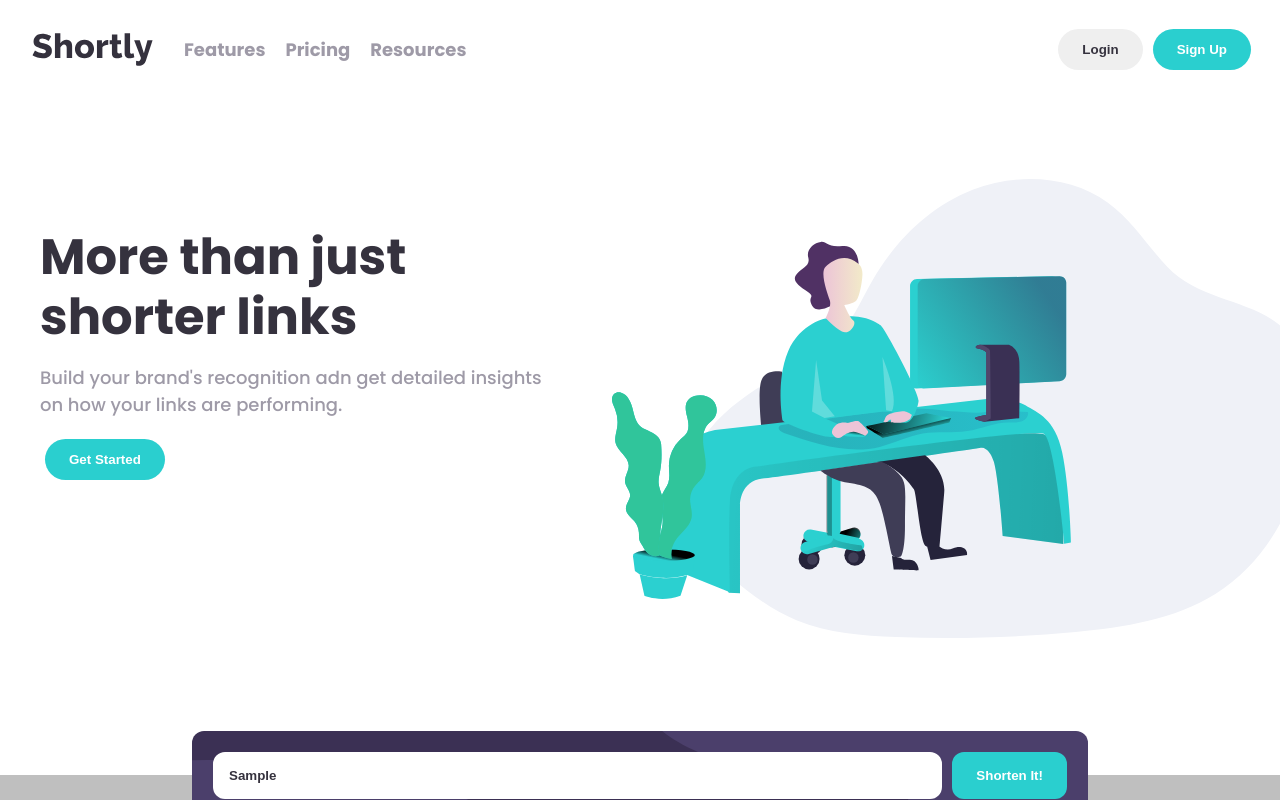
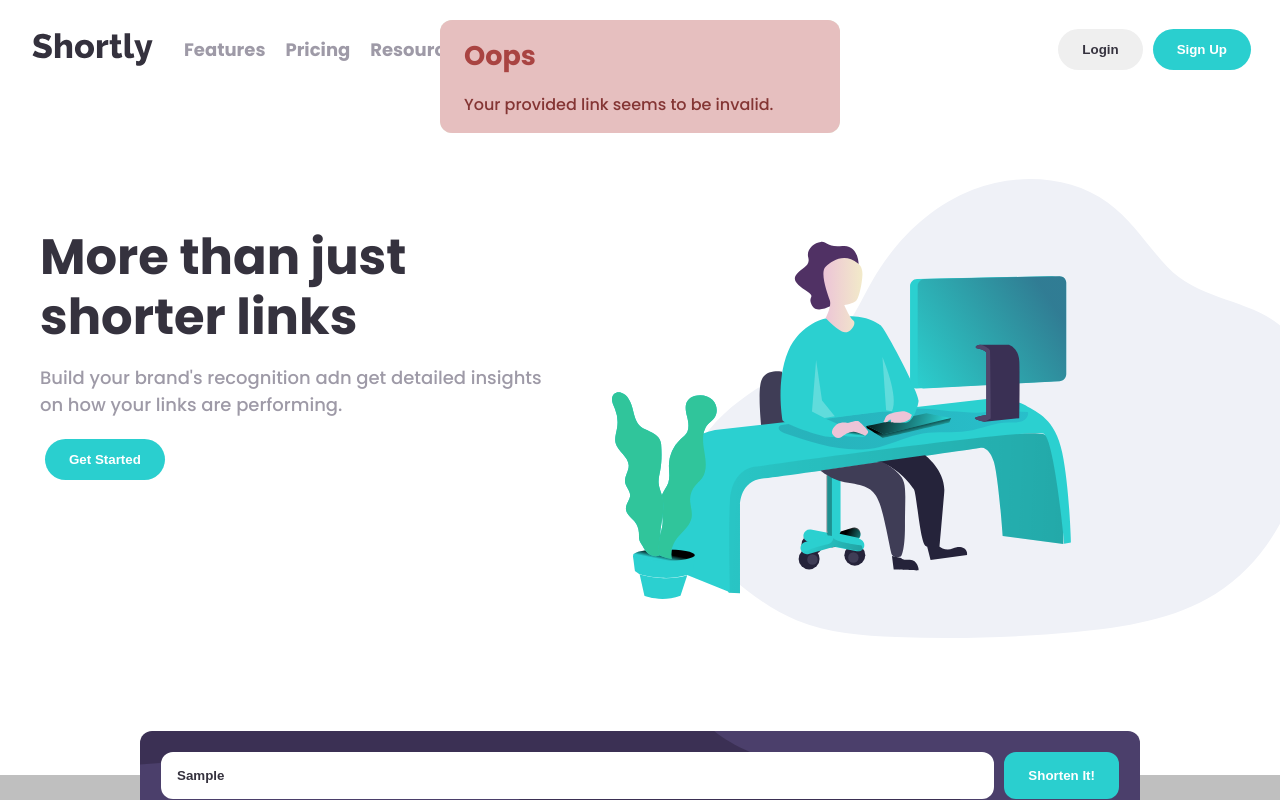
Before and after one commit to m-bashari-m/url-shortening, a React (Vite) app: page / in a window 1280 px wide. Both pictures are taken after typing "Sample" into the empty fields and a click on the button "Shorten It!". Built offline with nearby package versions, Linux system fonts and the light colour scheme; no server answers.

Commit message:
update: complete shortener component logic

```diff
--- a/src/components/button/button.css
+++ b/src/components/button/button.css
@@ -5,6 +5,7 @@
   border: none;
   cursor: pointer;
   margin: 5px 5px;
+  transition: 500ms;
 }
 
 .button--primary{
--- a/src/components/fadeIn/fadeIn.css
+++ b/src/components/fadeIn/fadeIn.css
@@ -1,6 +1,6 @@
 @keyframes fade-in-top {
   from{
-    top: -20px;
+    top: -10px;
     opacity: 0;
   }
   to{
--- /dev/null
+++ b/src/components/shortener/Message.jsx
@@ -0,0 +1,16 @@
+import React from 'react'
+import "./message.css"
+
+function Message({ heading, message, type, onEnd }) {
+  return (
+    <div
+      className={`message message-${type}`}
+      onAnimationEnd={onEnd}
+    >
+      <h2>{heading}</h2>
+      <p>{message}</p>
+    </div>
+  )
+}
+
+export default Message
--- a/src/components/shortener/Shortener.jsx
+++ b/src/components/shortener/Shortener.jsx
@@ -4,10 +4,14 @@ import React, { useEffect, useState } from 'react'
 import ShortenerResult from "./ShortenerResult"
 import "./shortener.css"
 import FadeIn from "../fadeIn/FadeIn"
+import Message from "./Message"
 
 function Shortener() {
   const [link, setLink] = useState("")
   const [links, setLinks]  = useState([])
+  const [isEmpty, setIsEmpty] = useState(false)
+  const [isValidLink, setIsValidLink] = useState(true)
+  const [workingOn, setWorkingOn] = useState(false)
 
   const headers = {
     "Content-Type": "application/json",
@@ -16,10 +20,11 @@ function Shortener() {
 
   function handleSubmit(e){
     e.preventDefault()
+    if (link !== ""){
+      setWorkingOn(true)
 
       const data = {
         destination: link,
-      domain: { fullName: "rebrand.ly" }
       }
 
       fetch("https://api.rebrandly.com/v1/links", {
@@ -29,9 +34,17 @@ function Shortener() {
           })
         .then((response) => response.json())
         .then((data) => {
-        setLinks(prevLinks => [...prevLinks, {longUrl: link, shortUrl: data.shortUrl}])
+          if (data.errors){
+            throw Error("Invalid URL")
+          }
+          setLinks([...links, {longUrl: link, shortUrl: data.shortUrl}])
         })
-      .catch((error) => {console.error('Error');})
+        .catch((error) => {
+          setIsValidLink(false)
+        })
+    }else{
+      setIsEmpty(true)
+    }
   }
 
   return (
@@ -39,12 +52,30 @@ function Shortener() {
     <div className='shortener'>
       <div className="shortener--top"></div>
       <form onSubmit={handleSubmit}>
+        <div className="shortener--input-container">
           <input
             type="text"
             placeholder="Shorten a link here..."
             value={link}
-          onChange={(e) => setLink(e.target.value)}
+            onChange={(e) => {
+                setLink(e.target.value)
+                setIsEmpty(false)
+            }}
+            onBlur={(e) => {
+              if (e.target.value === ""){
+                setIsEmpty(true)
+              }
+            }}
+            className={`${isEmpty ? "invalid" : "valid"}`}
           />
+
+          {
+            isEmpty &&
+            <FadeIn>
+              <span className="shortener--error-message">Please add a link</span>
+            </FadeIn>
+          }
+        </div>
         <Button variant="primary" type="submit">Shorten It!</Button>
       </form>
       <div className="shortener--bottom"></div>
@@ -55,13 +86,34 @@ function Shortener() {
         links &&
         links.map((link, index) => {
           return (
-            <FadeIn>
-              <ShortenerResult key={index} longUrl={link.longUrl} shortUrl={link.shortUrl} />
+            <FadeIn  key={index}>
+              <ShortenerResult longUrl={link.longUrl} shortUrl={link.shortUrl} />
             </FadeIn>
           )
         })
       }
     </div>
+
+    {
+      !isValidLink &&
+      <Message
+        onEnd={() => {setIsValidLink(true)}}
+        heading="Oops"
+        message="Your provided link seems to be invalid."
+        type="fail"
+      />
+    }
+
+    {
+      workingOn &&
+      <Message
+        onEnd={() => {setWorkingOn(false)}}
+        heading="Wait"
+        message="We are working on your link."
+        type="success"
+      />
+    }
+
     </React.Fragment>
   )
 }
--- a/src/components/shortener/ShortenerResult.jsx
+++ b/src/components/shortener/ShortenerResult.jsx
@@ -1,4 +1,4 @@
-import React from 'react'
+import React, { useEffect } from 'react'
 import "./shortenerResult.css"
 import "./shortener.css"
 import Button from '../button/Button'
@@ -6,20 +6,31 @@ import { useState } from 'react'
 
 function ShortenerResult({ longUrl, shortUrl }) {
   const [isClicked, setIsClicked] = useState(false)
+  const [canBeCopied, setCanBeCopied] = useState(false)
+
+  useEffect(() => {
+    if (window.isSecureContext && navigator.clipboard){
+      setCanBeCopied(true)
+    }
+  }, [])
 
   function handleClick(){
     setIsClicked(true)
-    console.log(shortUrl)
-    navigator.clipboard.writeText(shortUrl)
+    window.navigator.clipboard.writeText(shortUrl)
   }
+
 
   return (
     <div className='result'>
       <p>{longUrl}</p>
       <div className="result--wrapper">
-        <a href={shortUrl}>{shortUrl}</a>
+        <a
+          href={`https://${shortUrl}`}
+          target="_blank"
+        >{shortUrl}</a>
         <div className="result--button">
           {
+            canBeCopied &&
             <Button
               fullWidth
               variant="primary"
--- /dev/null
+++ b/src/components/shortener/message.css
@@ -0,0 +1,76 @@
+@keyframes fade-in-out {
+  0% {
+    top: -20px;
+    opacity: 0;
+  }
+
+  10%{
+    top: 20px;
+    opacity: 1;
+  }
+
+  90%{
+    top: 20px;
+    opacity: 1;
+  }
+
+  100%{
+    top: -20px;
+    opacity: 0;
+  }
+}
+
+@keyframes change-display {
+  0%{
+    display: block;
+  }
+
+  100%{
+    display: none;
+  }
+}
+
+.message{
+  position: absolute;
+  left: 50%;
+  transform: translateX(-50%);
+  border-radius: 12px;
+  top: 20px;
+  padding: 1rem 1.5rem;
+  width: 90%;
+  max-width: 400px;
+  animation: fade-in-out 4s linear,
+             change-display 3950ms;
+}
+
+.message-fail{
+  background-color: #e6bfbf;
+  z-index: 13;
+}
+
+.message-fail h2{
+  color: #a94442;
+  margin-bottom: 1rem;
+}
+
+.message-fail p{
+  color: #843534;
+  font-weight: 300;
+  font-size: 1rem;
+}
+
+.message-success{
+  background-color:  #dff0d8;
+  z-index: 12;
+}
+
+.message-success h2{
+  color: #1e3e1e;
+  margin-bottom: 1rem;
+}
+
+.message-success p{
+  color: #3c763d;
+  font-weight: 300;
+  font-size: 1rem;
+}
--- a/src/components/shortener/shortener.css
+++ b/src/components/shortener/shortener.css
@@ -28,7 +28,8 @@ form{
   background-position: top right;
   background-color: var(--color-dark-violet);
 
-  width: 70%;
+  width: 90%;
+  max-width: 1000px;
   display: grid;
   grid-template-columns: 1fr;
   margin: 0 auto;
@@ -43,11 +44,32 @@ input{
 
 input{
   padding: .8rem;
-  margin: 5px;
+  margin: 5px 5px 5px 0;
   font-weight: 700;
   color: var(--color-very-dark-blue);
   border-radius: 12px;
   margin-bottom: 1rem;
+  width: 100%;
+  border: 2px solid none;
+  transition: border 500ms ease-in-out;
+}
+
+input.invalid{
+  border: 2px solid var(--color-red);
+}
+
+.shortener--input-container{
+  position: relative;
+  padding: 0 5px;
+}
+
+.shortener--error-message{
+  position: absolute;
+  color: var(--color-red);
+  font-size: .9rem;
+  bottom: -5px;
+  font-weight: 100;
+  left: .8rem;
 }
 
 .result-container{
@@ -73,4 +95,9 @@ input{
   .result-container{
     margin-top: 2.5rem;
   }
+
+  .shortener--error-message{
+    bottom: -15px;
+    left: 1rem;
+  }
 }
--- a/src/components/shortener/shortenerResult.css
+++ b/src/components/shortener/shortenerResult.css
@@ -32,10 +32,6 @@
     flex-wrap: wrap;
   }
 
-  .result:first-child{
-    margin-top: 3rem;
-  }
-
   .result--wrapper{
     display: flex;
     align-items: center;
--- a/src/index.css
+++ b/src/index.css
@@ -2,7 +2,8 @@
   --color-cyan: #2acfcf;
   --color-cyan-hover: #2ac3c3;
   --color-dark-violet: #3b3054;
-  --color-red: #f46262;
+  --color-red: #d54949;
+  --color-bg-danger: #f2dede;
   --color-gray: #bfbfbf;
   --color-grayish-violet: #9e9aa7;
   --color-very-dark-blue: #35323e;
```
Lines whose indentation alone changed are shown as unchanged.
